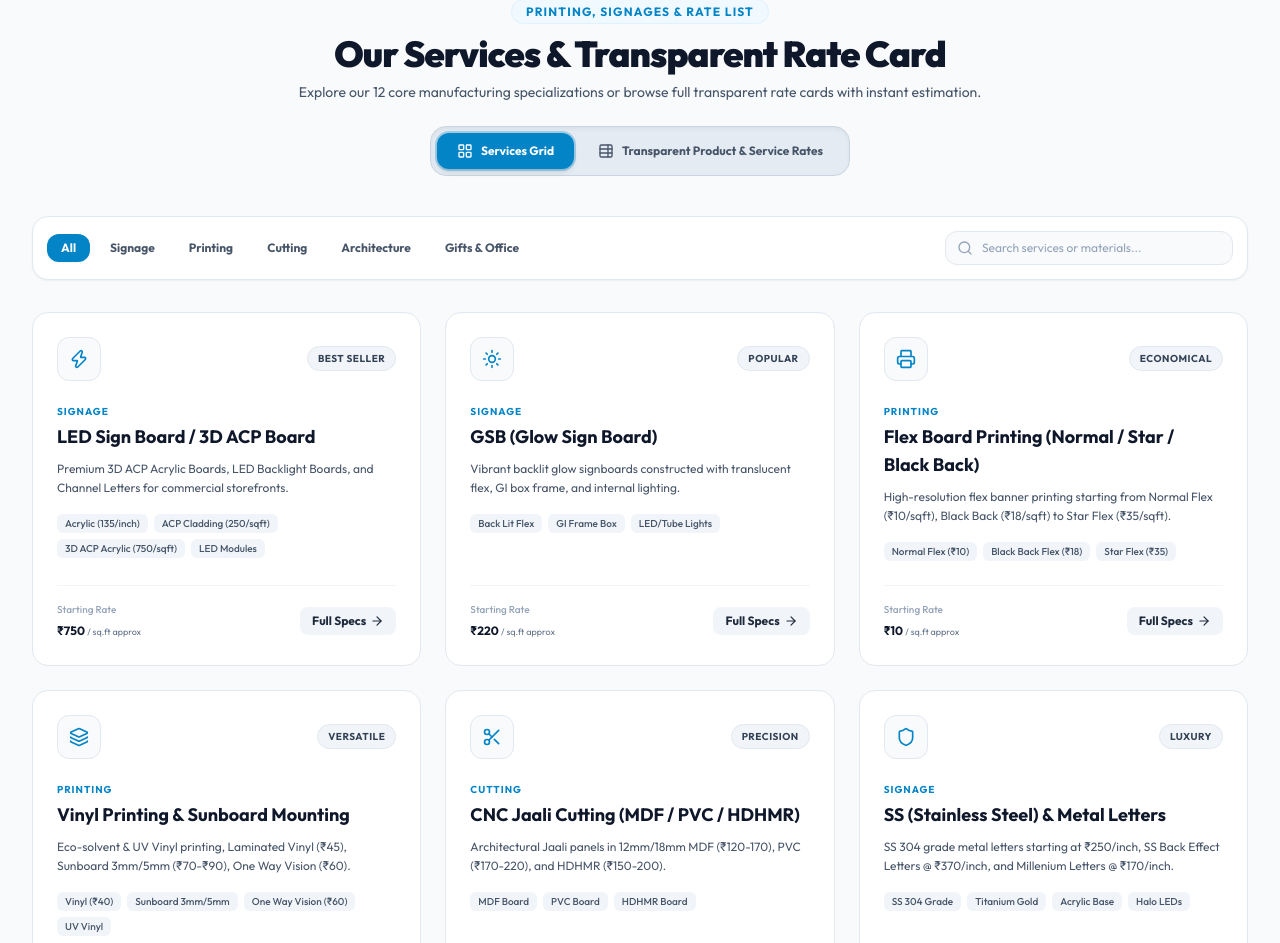
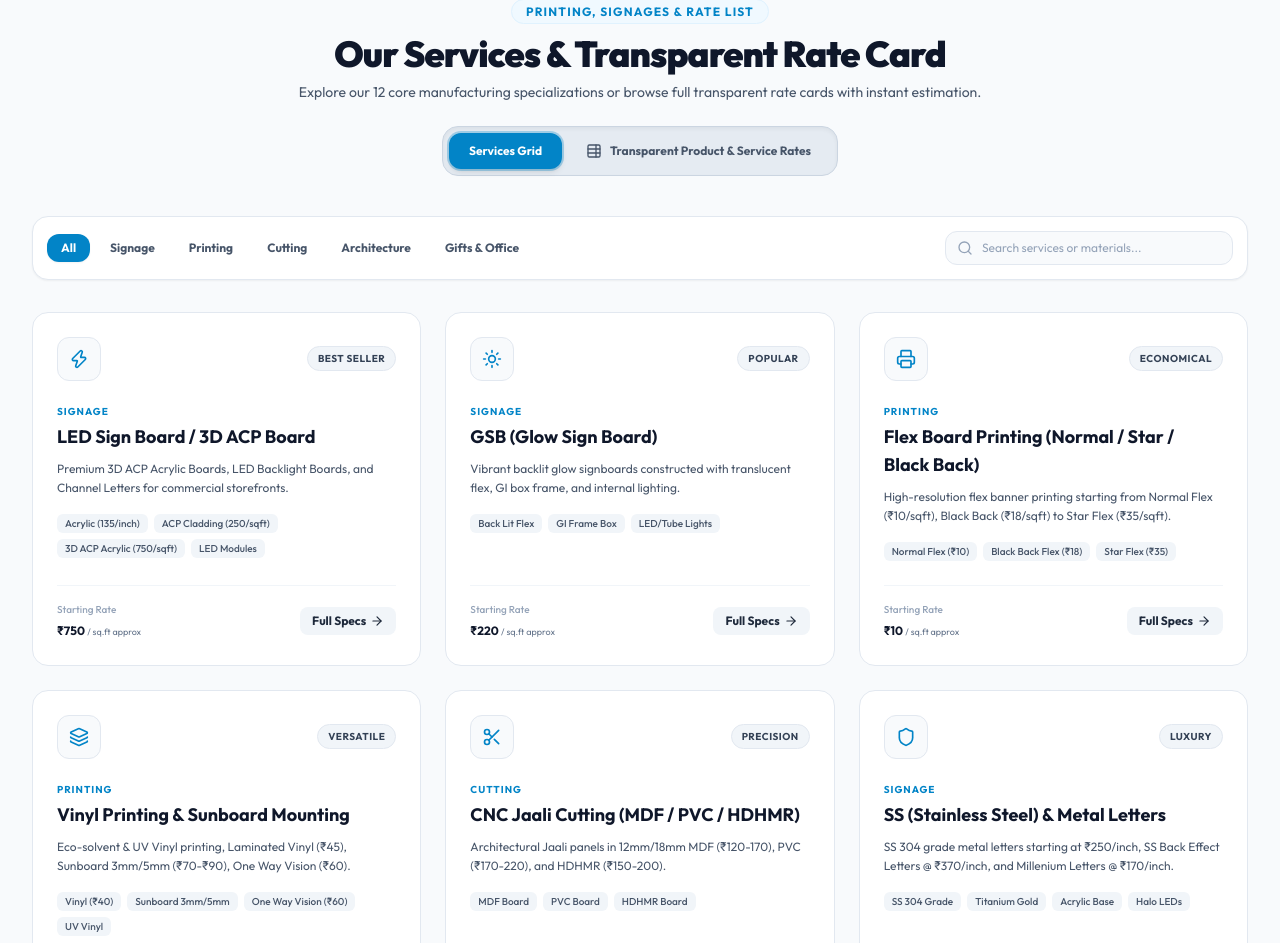
Before and after one commit to katrine-daniel/PRINT-N-CRAFT, a React (Vite) app: page / in a window 1280 px wide. Shown: the part 2393-3336 px from the top of the page. Built offline with nearby package versions, Linux system fonts and the light colour scheme.

Commit message:
Remove grid icon from Services Grid tab

```diff
--- a/src/components/ServicesGrid.jsx
+++ b/src/components/ServicesGrid.jsx
@@ -63,7 +63,6 @@ export default function ServicesGrid({ onSelectService, onOpenEstimate }) {
                   : 'text-slate-600 hover:text-brand-cyan hover:bg-sky-50'
               }`}
             >
-              <LayoutGrid className="w-4 h-4" />
               <span>Services Grid</span>
             </button>
             <button
```
Also changed, not shown: 1 other file (tests, documents, lock files or other folders).
